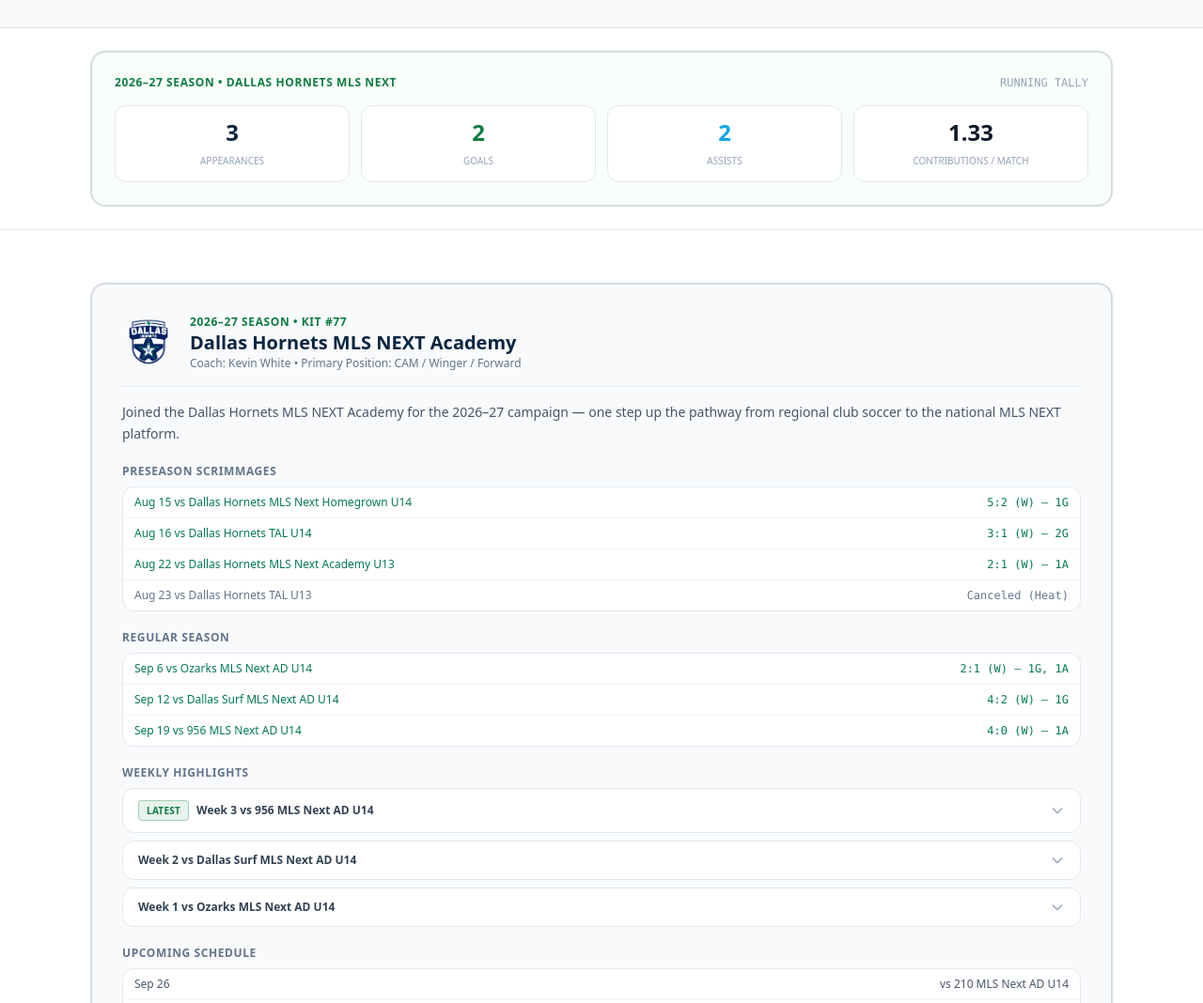
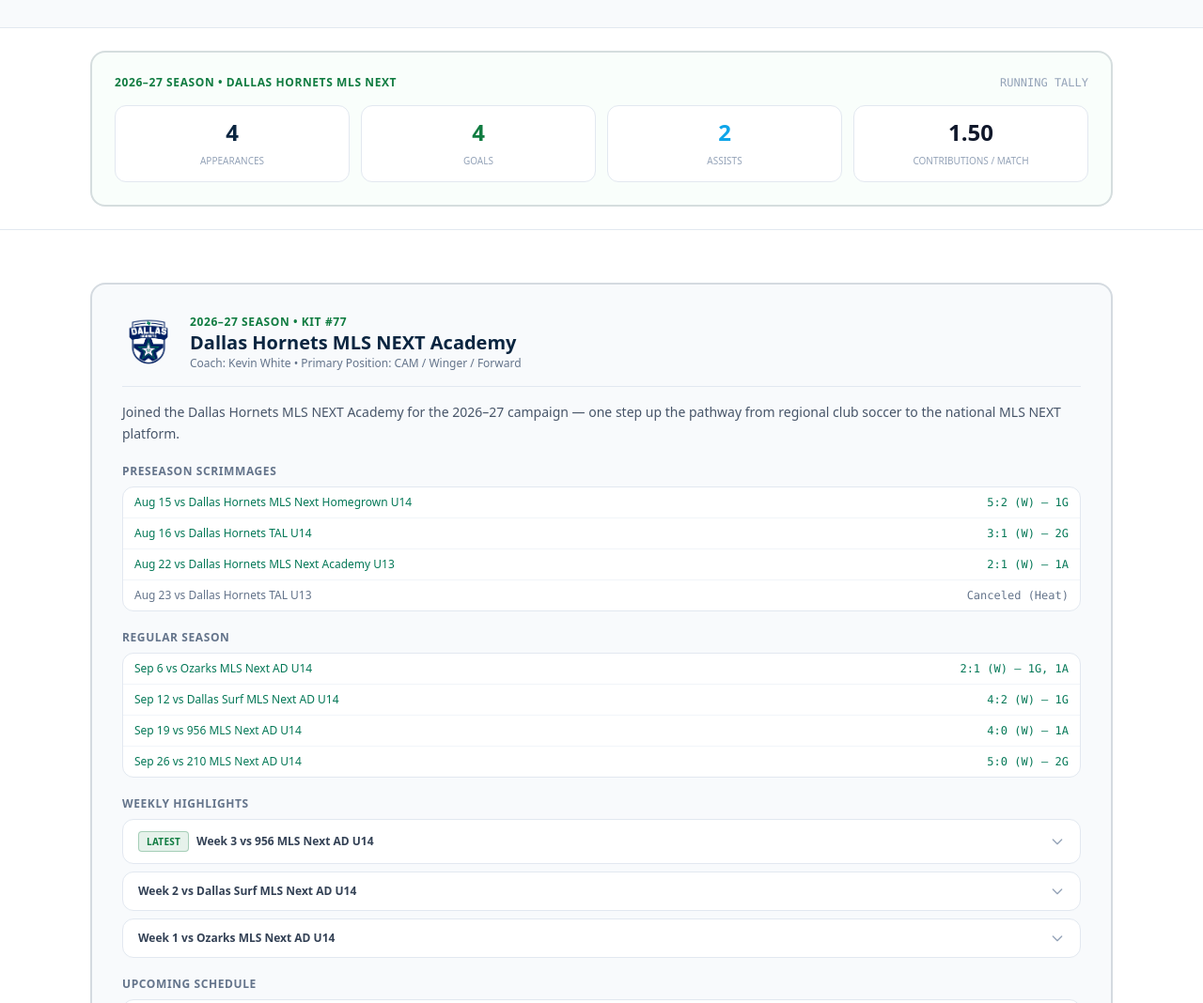
Before and after one commit to ryansmithsays/about-mitchell-smith, a website: page soccer.html in a window 1280 px wide. Shown: the part 280-1348 px from the top of the page at 94% size. Drawn offline with Linux system fonts and the light colour scheme.

Commit message:
Add Sep 26 result: Hornets 5-0 vs 210 MLS Next AD U14 (2G)

```diff
--- a/soccer.html
+++ b/soccer.html
@@ -83,11 +83,11 @@ Attacking Midfielder &amp; Forward competing against older age brackets and now
 </div>
 <div class="grid grid-cols-2 sm:grid-cols-4 gap-3 text-center">
 <div class="bg-white p-3 rounded-xl border border-slate-200">
-<span class="text-2xl font-black text-hornets-navy block">3</span>
+<span class="text-2xl font-black text-hornets-navy block">4</span>
 <span class="text-[10px] text-slate-400 uppercase">Appearances</span>
 </div>
 <div class="bg-white p-3 rounded-xl border border-slate-200">
-<span class="text-2xl font-black text-hornets-green block">2</span>
+<span class="text-2xl font-black text-hornets-green block">4</span>
 <span class="text-[10px] text-slate-400 uppercase">Goals</span>
 </div>
 <div class="bg-white p-3 rounded-xl border border-slate-200">
@@ -95,7 +95,7 @@ Attacking Midfielder &amp; Forward competing against older age brackets and now
 <span class="text-[10px] text-slate-400 uppercase">Assists</span>
 </div>
 <div class="bg-white p-3 rounded-xl border border-slate-200">
-<span class="text-2xl font-black text-slate-900 block">1.33</span>
+<span class="text-2xl font-black text-slate-900 block">1.50</span>
 <span class="text-[10px] text-slate-400 uppercase">Contributions / Match</span>
 </div>
 </div>
@@ -135,6 +135,7 @@ Joined the Dallas Hornets MLS NEXT Academy for the 2026–27 campaign — one st
 <div class="match-row match-row-win"><span>Sep 6 vs Ozarks MLS Next AD U14</span><span class="font-mono">2:1 (W) — 1G, 1A</span></div>
 <div class="match-row match-row-win"><span>Sep 12 vs Dallas Surf MLS Next AD U14</span><span class="font-mono">4:2 (W) — 1G</span></div>
 <div class="match-row match-row-win"><span>Sep 19 vs 956 MLS Next AD U14</span><span class="font-mono">4:0 (W) — 1A</span></div>
+<div class="match-row match-row-win"><span>Sep 26 vs 210 MLS Next AD U14</span><span class="font-mono">5:0 (W) — 2G</span></div>
 </div>
 
 <h4 class="text-xs font-bold uppercase tracking-wider text-slate-500 mb-2">Weekly Highlights</h4>
@@ -210,7 +211,6 @@ allowfullscreen>
 
 <h4 class="text-xs font-bold uppercase tracking-wider text-slate-500 mb-2">Upcoming Schedule</h4>
 <div class="bg-white rounded-xl border border-slate-200 overflow-hidden text-slate-600">
-<div class="match-row"><span>Sep 26</span><span>vs 210 MLS Next AD U14</span></div>
 <div class="match-row"><span>Sep 27</span><span>vs Rangers MLS Next AD U14</span></div>
 <div class="match-row"><span>Oct 10</span><span>vs Sporting MLS Next AD U14</span></div>
 <div class="match-row"><span>Oct 11</span><span>vs Lightning MLS Next AD U14</span></div>
```
Also changed, not shown: index.html (+4 -4 lines).
